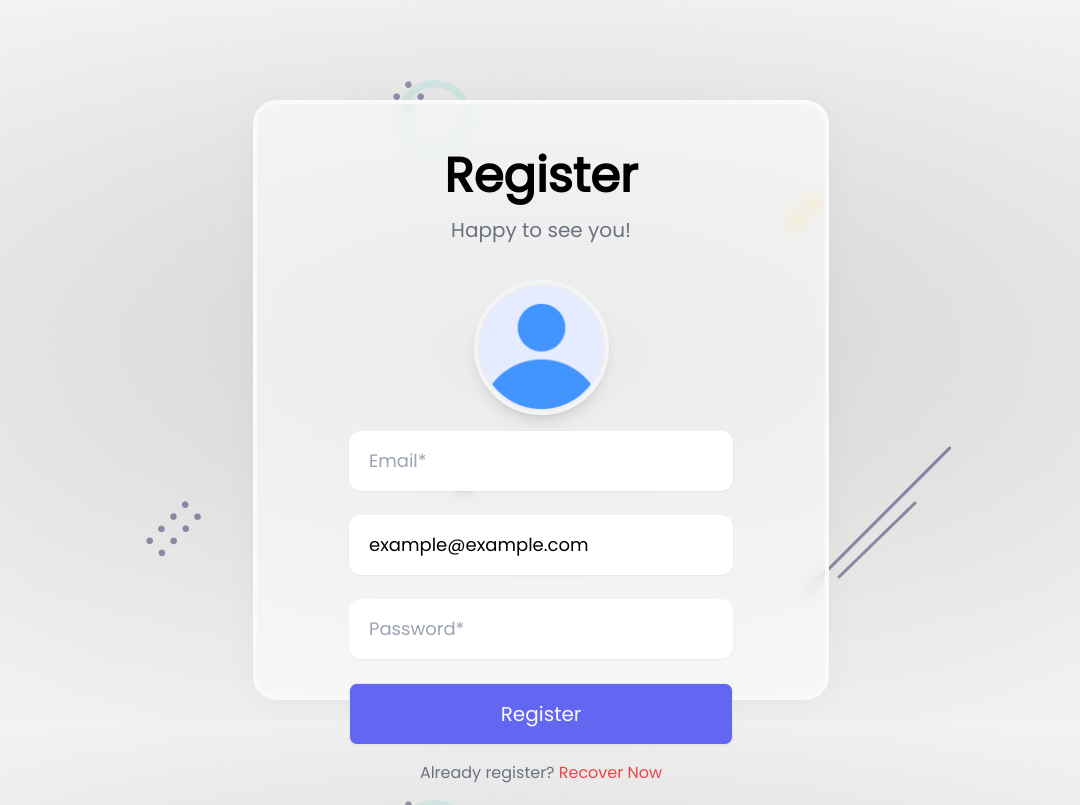
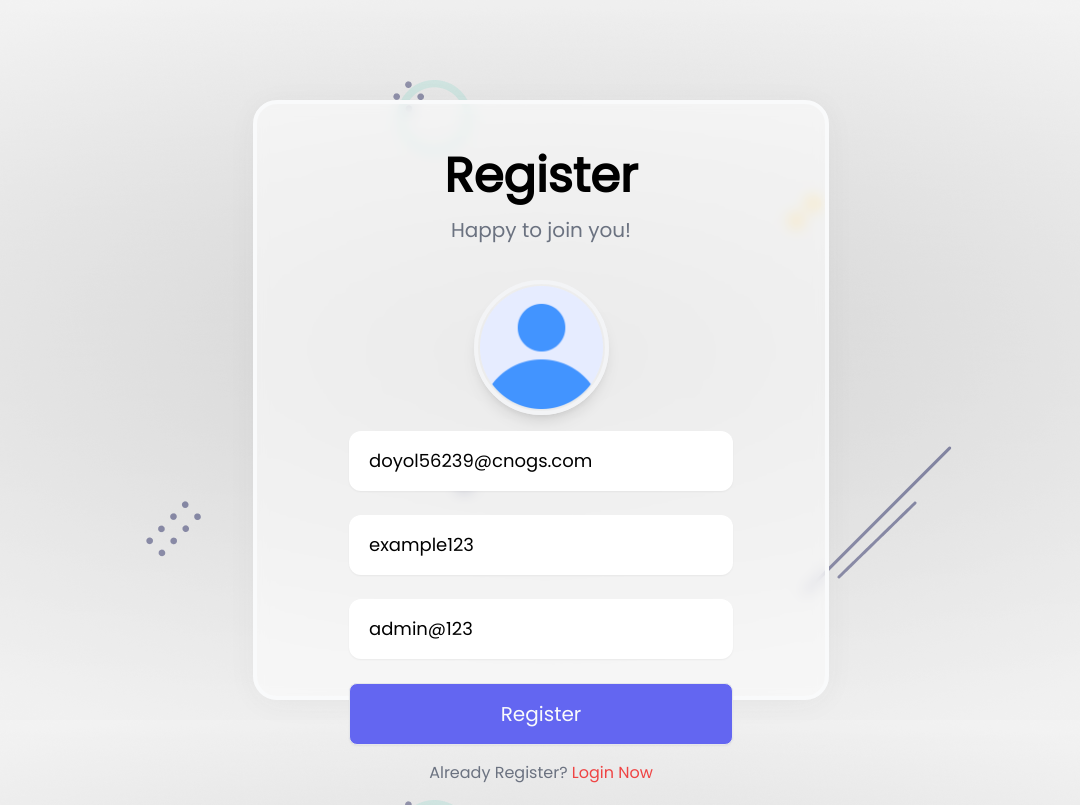
Before and after one commit to siimransiingh/advisoropedia, a React (Create React App) app in the folder client/: page /register in a window 1280 px wide. Shown: the whole page, without its empty margins (99-1179 px from the left). Built offline with nearby package versions, Linux system fonts and the light colour scheme; no server answers.

Commit message:
avatar upload config

```diff
--- a/client/package.json
+++ b/client/package.json
@@ -6,7 +6,7 @@
     "@testing-library/jest-dom": "^5.17.0",
     "@testing-library/react": "^13.4.0",
     "@testing-library/user-event": "^13.5.0",
-    "axios": "^1.6.7",
+    "axios": "^1.2.1",
     "formik": "^2.4.5",
     "jwt-decode": "^4.0.0",
     "react": "^18.2.0",
--- a/client/src/components/Profile.js
+++ b/client/src/components/Profile.js
@@ -71,7 +71,7 @@ const onUpload = async e => {
             </div>
 
             <div className="text-center py-4">
-              <span className='text-gray-500'>Come back later <button className='text-red-500' to="/login"> Logout</button></span>
+              <span className='text-gray-500'>Come back later <button className='text-red-500' to="/"> Logout</button></span>
             </div>
 
           </form>
--- a/client/src/components/Register.js
+++ b/client/src/components/Register.js
@@ -1,23 +1,27 @@
 import React, { useState } from 'react'
-import { Link , useNavigate} from 'react-router-dom'
+import { Link, useNavigate } from 'react-router-dom'
 import avatar from '../assets/profile.png';
+import toast, { Toaster } from 'react-hot-toast';
+import { useFormik } from 'formik';
+import { registerValidation } from '../helper/validate';
+import convertToBase64 from '../helper/convert';
+import { registerUser } from '../helper/helper'
+
+
 import styles from '../styles/Username.module.css';
-import { useFormik } from 'formik';
-import toast,{ Toaster } from 'react-hot-toast';
-import { registerValidation } from '../helper/validate';
-import convertToBase64 from './../helper/convert';
-import { registerUser } from '../helper/helper';
 
 export default function Register() {
-  const navigate = useNavigate();
-  const [file,setFile] = useState();
+
+  const navigate = useNavigate()
+  const [file, setFile] = useState()
+
   const formik = useFormik({
-    initialValues: {
-      email: "",
-      username: 'example@example.com',
-      password: ''
+    initialValues : {
+      email: 'doyol56239@cnogs.com',
+      username: 'example123',
+      password : 'admin@123'
     },
-    validate: registerValidation,
+    validate : registerValidation,
     validateOnBlur: false,
     validateOnChange: false,
     onSubmit : async values => {
@@ -33,21 +37,24 @@ export default function Register() {
     }
   })
 
+  /** formik doensn't support file upload so we need to create this handler */
   const onUpload = async e => {
-  const base64=await convertToBase64(e.target.files[0]);
-  setFile(base64)
+    const base64 = await convertToBase64(e.target.files[0]);
+    setFile(base64);
   }
 
   return (
     <div className="container mx-auto">
+
       <Toaster position='top-center' reverseOrder={false}></Toaster>
+
       <div className='flex justify-center items-center h-screen'>
         <div className={styles.glass} style={{ width: "45%", paddingTop: '3em'}}>
 
           <div className="title flex flex-col items-center">
             <h4 className='text-5xl font-bold'>Register</h4>
             <span className='py-4 text-xl w-2/3 text-center text-gray-500'>
-              Happy to see you!
+                Happy to join you!
             </span>
           </div>
 
@@ -56,8 +63,8 @@ const onUpload = async e => {
                   <label htmlFor="profile">
                     <img src={file || avatar} className={styles.profile_img} alt="avatar" />
                   </label>
+
                   <input onChange={onUpload} type="file" id='profile' name='profile' />
-
               </div>
 
               <div className="textbox flex flex-col items-center gap-6">
@@ -68,7 +75,7 @@ const onUpload = async e => {
               </div>
 
               <div className="text-center py-4">
-              <span className='text-gray-500'>Already register?<Link className='text-red-500' to="/login"> Recover Now</Link></span>
+                <span className='text-gray-500'>Already Register? <Link className='text-red-500' to="/">Login Now</Link></span>
               </div>
 
           </form>
--- a/client/src/helper/validate.js
+++ b/client/src/helper/validate.js
@@ -18,7 +18,7 @@ export async function usernameValidate(values) {
 if(values.username){
     const {status} = await authenticate(values.username)
 
-    if(status!=200){
+    if(status!==200){
         errors.exist = toast.error("User does not exist")
     }
 }
```
Also changed, not shown: 1 other file (tests, documents, lock files or other folders). Lines whose indentation alone changed are shown as unchanged.
